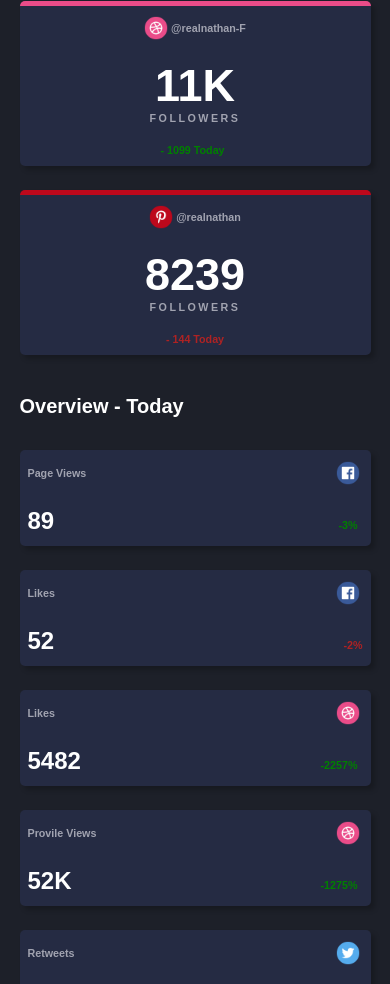
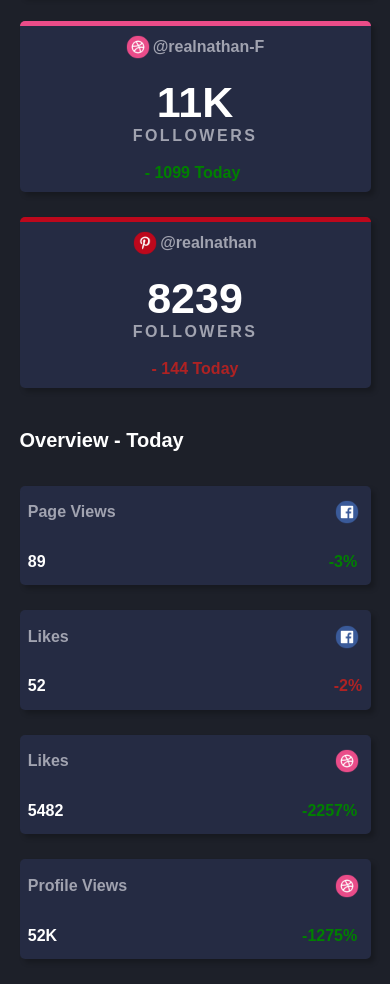
Before and after one commit to aishat001/musdev-chal2, a plain HTML site: page index.html in a window 390 px wide. Shown: the part 589-1573 px from the top of the page. Drawn offline with Linux system fonts and the light colour scheme.

Commit message:
text responsiveness

```diff
--- a/css/index.css
+++ b/css/index.css
@@ -4,7 +4,7 @@ body {
     padding: 0px;
     margin: 0px;
     font-family: Arial, Helvetica, sans-serif;
-
+    font-size:16px;
 }
 body {
     background-color: #1d2029;
@@ -32,7 +32,7 @@ body {
 .red{color: rgba(180, 34, 34, 0.959);}
 .green {color: green;margin-right: 5px;}
 .letter-space {letter-spacing: 2.5px;}
-.big-h2 {font-size: 45px;}
+.big-h2 {font-size: 43px;}
 
 
 
@@ -168,6 +168,11 @@ div.toggles {
 
 
 /* MEDIA QUERIES */
+@media screen and (min-width:1200px) {
+    html {
+        font-size: 22px;
+    }
+}
 @media screen and (max-width:700px) {
     .col,
      .col_{
@@ -180,6 +185,9 @@ div.toggles {
 }
 
 @media screen and (max-width:475px) {
+    html {
+        font-size: calc(16px + 6 * ((100vw - 320px) / 680));
+    }
     .containerBg {
         height: 16rem;
     }
--- a/index.html
+++ b/index.html
@@ -82,7 +82,7 @@
                 </div>
                 <div class="col_">
                     <div class="content_s">
-                        <h6 class="images_ grey">Provile Views<img src="icons/Dribbble.png" alt="facebook"></h6>
+                        <h6 class="images_ grey">Profile Views<img src="icons/Dribbble.png" alt="facebook"></h6>
                         <div class="content_digit"><h2>52K</h2><h6 class="green">-1275%</h6></div>
                     </div>
                 </div>
```
